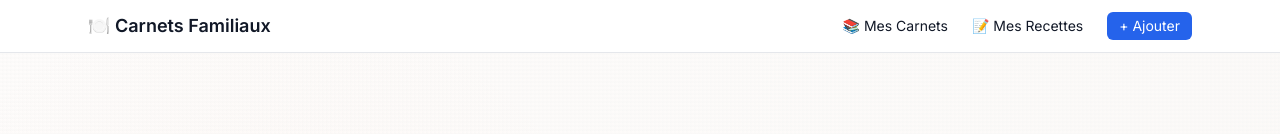
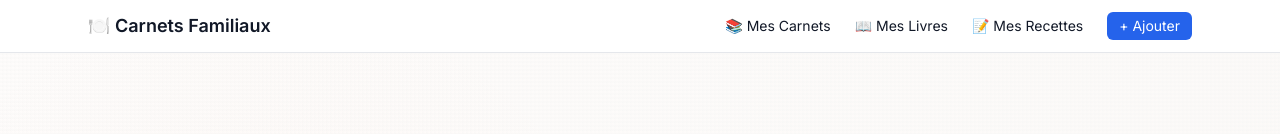
Before and after one commit to oliviertgpls-tech/Fdt-2, a Next.js app: page / in a window 1280 px wide. Shown: the top 134 px of the page. Built offline with nearby package versions, Linux system fonts and the light colour scheme.

Commit message:
Update layout.tsx

```diff
--- a/app/layout.tsx
+++ b/app/layout.tsx
@@ -12,10 +12,16 @@ export default function RootLayout({ children }: { children: React.ReactNode })
             </Link>
             <div className="flex items-center gap-6 text-sm">
               <Link
-                href="/library"
+                href="/carnets"
                 className="hover:text-blue-600 transition-colors"
               >
                 📚 Mes Carnets
+              </Link>
+              <Link
+                href="/livres"
+                className="hover:text-orange-600 transition-colors"
+              >
+                📖 Mes Livres
               </Link>
               <Link
                 href="/recipes"
```
